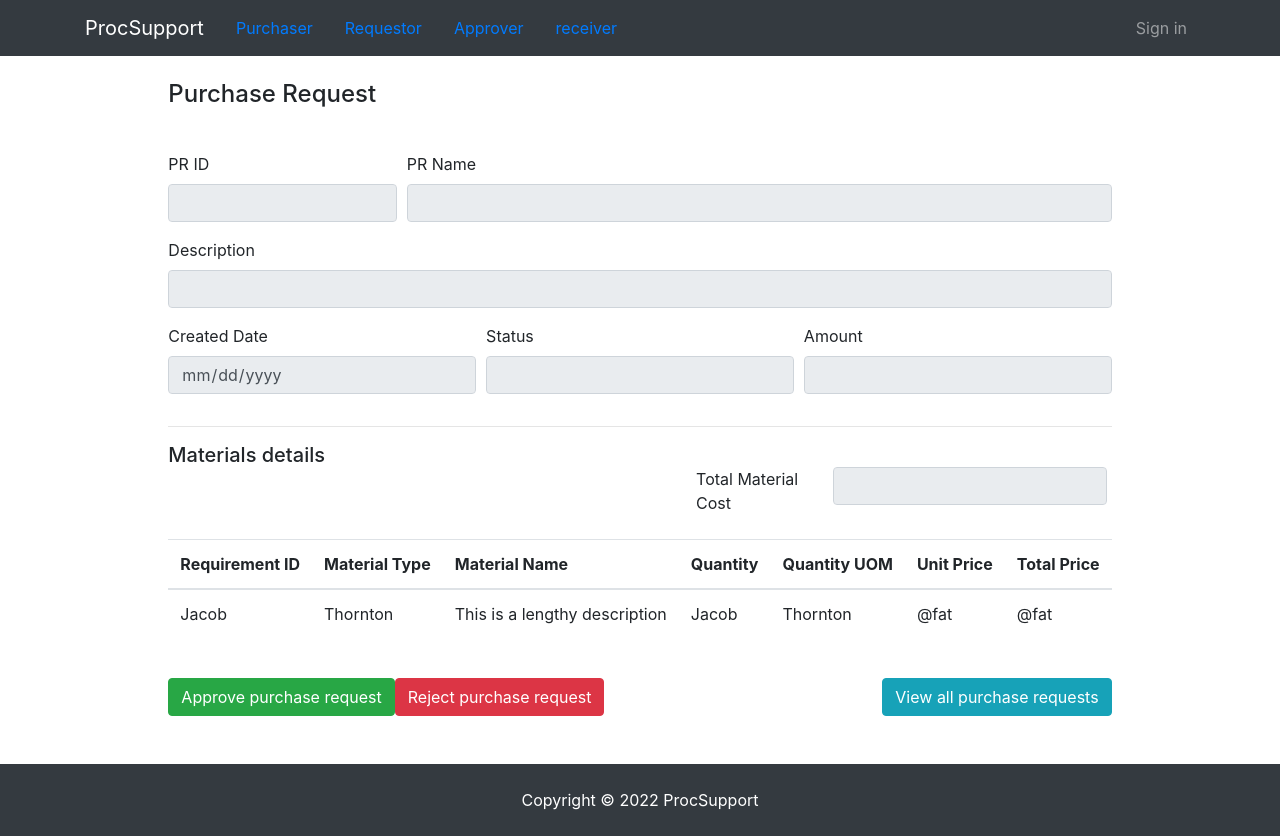
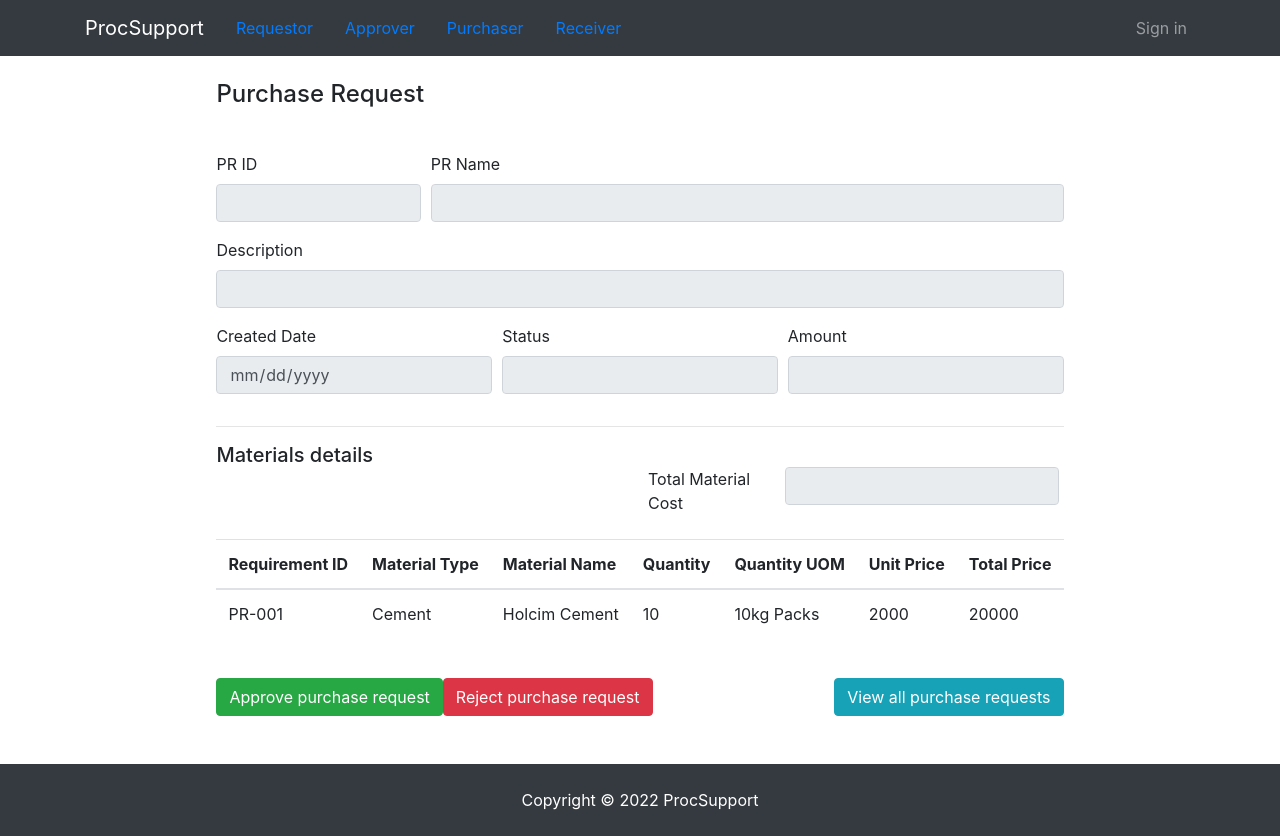
Before and after one commit to assignments-sliit/procsupport-frontend, a React (Create React App) app: page /viewSelectedPRRecord in a window 1280 px wide. Built offline with nearby package versions, Linux system fonts and the light colour scheme.

Commit message:
backup changes

```diff
--- a/src/components/approver/ApproverListView.js
+++ b/src/components/approver/ApproverListView.js
@@ -1,5 +1,5 @@
 import React, { Component } from "react";
-//import { Link } from "react-router-dom";
+import { Link } from "react-router-dom";
 //import axios from "axios";
 
 const list = [
@@ -150,7 +150,7 @@ class ApproverListView extends Component {
               <br />
               <div className="table-responsive-lg">
                 <table className="table">
-                  <thead>
+                <thead className="thead-dark">
                     <tr>
                       <th></th>
                       <th scope="col">PR ID</th>
@@ -188,12 +188,15 @@ class ApproverListView extends Component {
                     ))}
                   </tbody>
                 </table>
-                <button
+                {/* <button
                   className="btn btn-primary float-right"
                   onClick={() => this.getSelectedRows()}
                 >
                   View Purchase Request details
-                </button>
+                </button> */}
+                <Link className="btn btn-success" to="/viewSelectedPRRecord">
+                View Purchase Request details
+              </Link>
                 <br />
                 <br />
               </div>
--- a/src/components/approver/ViewSelectedPRRecord.js
+++ b/src/components/approver/ViewSelectedPRRecord.js
@@ -106,13 +106,13 @@ class ViewSelectedPRRecord extends Component {
                     </thead>
                     <tbody>
                       <tr>
-                        <td>Jacob</td>
-                        <td>Thornton</td>
-                        <td>This is a lengthy description</td>
-                        <td>Jacob</td>
-                        <td>Thornton</td>
-                        <td>@fat</td>
-                        <td>@fat</td>
+                        <td>PR-001</td>
+                        <td>Cement</td>
+                        <td>Holcim Cement</td>
+                        <td>10</td>
+                        <td>10kg Packs</td>
+                        <td>2000</td>
+                        <td>20000</td>
                       </tr>
                     </tbody>
                   </table>
@@ -120,11 +120,14 @@ class ViewSelectedPRRecord extends Component {
               </form>
 
               <br />
-              <Link to="/login" className="btn btn-md btn-success float-left">
+              <Link
+                to="/viewApproverList"
+                className="btn btn-md btn-success float-left"
+              >
                 Approve purchase request
               </Link>
 
-              <Link to="/login" className="btn btn-md btn-danger">
+              <Link to="/viewApproverList" className="btn btn-md btn-danger">
                 Reject purchase request
               </Link>
 
--- a/src/components/layout/Navbar.js
+++ b/src/components/layout/Navbar.js
@@ -17,17 +17,18 @@ class Navbar extends Component {
           >
             <span className="navbar-toggler-icon" />
           </button>
-          <Link className="nav-link" to="/approvedPurchaseList">
-            Purchaser
-          </Link>
+
           <Link className="nav-link" to="/viewPRList">
             Requestor
           </Link>
           <Link className="nav-link" to="/viewApproverList">
             Approver
           </Link>
+          <Link className="nav-link" to="/approvedPurchaseList">
+            Purchaser
+          </Link>
           <Link className="nav-link" to="/viewDeliveryList">
-            receiver
+            Receiver
           </Link>
 
 
--- a/src/components/purchaser/ApprovedPurchaseList.js
+++ b/src/components/purchaser/ApprovedPurchaseList.js
@@ -1,6 +1,19 @@
 import React, { Component } from "react";
 import axios from "axios";
 import { Link } from "react-router-dom";
+
+const list = [
+  {
+    id: 1,
+    selected: false,
+    prid: "PR-001",
+    prName: "PipeOrder01",
+    description: "Need 10 pipes",
+    amount: "1000",
+    createdOn: "11/10/2022",
+    updatedOn: "11/10/2022",
+    status: "Approved",
+  }]
 
 const ApprovedPurchase = (props) => (
   <tr>
@@ -26,6 +39,9 @@ class ApprovedPurchaseList extends Component {
     this.state = {
       approvedPurchase: [],
       budget: [],
+      MasterChecked: false,
+      SelectedList: [],
+      List: list,
     };
   }
 
@@ -103,6 +119,46 @@ class ApprovedPurchaseList extends Component {
     // Navigate to Another Component
     navigate("/CreatePurchaseOrder");
   }
+  onMasterCheck(e) {
+    let tempList = this.state.List;
+    // Check/ UnCheck All Items
+    tempList.map((approver) => (approver.selected = e.target.checked));
+
+    //Update State
+    this.setState({
+      MasterChecked: e.target.checked,
+      List: tempList,
+      SelectedList: this.state.List.filter((e) => e.selected),
+    });
+  }
+
+  // Update List Item's state and Master Checkbox State
+  onItemCheck(e, item) {
+    let tempList = this.state.List;
+    tempList.map((user) => {
+      if (user.id === item.id) {
+        user.selected = e.target.checked;
+      }
+      return user;
+    });
+    //To Control Master Checkbox State
+    const totalItems = this.state.List.length;
+    const totalCheckedItems = tempList.filter((e) => e.selected).length;
+
+    // Update State
+    this.setState({
+      MasterChecked: totalItems === totalCheckedItems,
+      List: tempList,
+      SelectedList: this.state.List.filter((e) => e.selected),
+    });
+  }
+
+  // Event to get selected rows(Optional)
+  getSelectedRows() {
+    this.setState({
+      SelectedList: this.state.List.filter((e) => e.selected),
+    });
+  }
 
   render() {
     return (
@@ -128,7 +184,8 @@ class ApprovedPurchaseList extends Component {
           <table className="table">
             <thead className="thead-dark">
               <tr>
-                <th scope="col">#</th>
+                <th></th>
+                {/* <th scope="col">#</th> */}
                 <th scope="col">PR ID</th>
                 <th scope="col">Name</th>
                 <th scope="col">Description</th>
@@ -139,7 +196,7 @@ class ApprovedPurchaseList extends Component {
               </tr>
             </thead>
             <tbody>
-              <tr>
+              {/* <tr>
                 <th scope="row">
                   <div class="form-check form-check-inline">
                     <input
@@ -157,8 +214,32 @@ class ApprovedPurchaseList extends Component {
                 <td>11/10/2022</td>
                 <td>11/10/2022</td>
                 <td>Approved</td>
-              </tr>
+              </tr> */}
               {/* {this.ApprovedPurchaseList()} */}
+
+              {this.state.List.map((purchaser) => (
+                      <tr
+                        key={purchaser.id}
+                        className={purchaser.selected ? "selected" : ""}
+                      >
+                        <th scope="row">
+                          <input
+                            type="checkbox"
+                            checked={purchaser.selected}
+                            className="form-check-input"
+                            id="rowcheck{user.id}"
+                            onChange={(e) => this.onItemCheck(e, purchaser)}
+                          />
+                        </th>
+                        <td>{purchaser.prid}</td>
+                        <td>{purchaser.prName}</td>
+                        <td>{purchaser.description}</td>
+                        <td>{purchaser.amount}</td>
+                        <td>{purchaser.createdOn}</td>
+                        <td>{purchaser.updatedOn}</td>
+                        <td>{purchaser.status}</td>
+                      </tr>
+                    ))}
             </tbody>
           </table>
         </div>
--- a/src/components/purchaser/CreatePurchaseOrder.js
+++ b/src/components/purchaser/CreatePurchaseOrder.js
@@ -231,8 +231,8 @@ class CreatePurchaseOrder extends Component {
                   <td>Holcim Cement</td>
                   <td>10</td>
                   <td>10kg Packs</td>
-                  <td>2500</td>
-                  <td>25000</td>
+                  <td>2000</td>
+                  <td>20000</td>
                 </tr>
               </tbody>
             </table>
--- a/src/components/receiver/CreateNewDelivery.js
+++ b/src/components/receiver/CreateNewDelivery.js
@@ -87,7 +87,7 @@ class CreateNewDelivery extends Component {
               </form>
 
               <br />
-              <Link to="/login" className="btn btn-md btn-success">
+              <Link to="/viewDeliveryList" className="btn btn-md btn-success">
                 Create delivery
               </Link>
 
--- a/src/components/receiver/ViewDeliveryList.js
+++ b/src/components/receiver/ViewDeliveryList.js
@@ -1,5 +1,5 @@
 import React, { Component } from "react";
-//import { Link } from "react-router-dom";
+import { Link } from "react-router-dom";
 //import axios from "axios";
 
 const list = [
@@ -174,24 +174,33 @@ class ReceiverListView extends Component {
                     role="group"
                     aria-label="First group"
                   >
-                    <button
+                    {/* <button
                       className="btn btn-success float-right"
                       onClick={() => this.getSelectedRows()}
                     >
                       Create Delivery
-                    </button>
+                    </button> */}
+                    <Link className="btn btn-success" to="/createDelivery">
+                      Create Delivery
+                    </Link>
                   </div>
                   <div
                     class="btn-group mr-2"
                     role="group"
                     aria-label="Second group"
                   >
-                    <button
+                    {/* <button
                       className="btn btn-primary float-right"
                       onClick={() => this.getSelectedRows()}
                     >
                       View Delivery details
-                    </button>
+                    </button> */}
+                    <Link
+                      className="btn btn-success"
+                      to="/viewSelectedDelivery"
+                    >
+                      View Delivery details
+                    </Link>
                   </div>
                 </div>
               </div>
--- a/src/components/receiver/ViewSelectedDelivery.js
+++ b/src/components/receiver/ViewSelectedDelivery.js
@@ -107,7 +107,7 @@ class ViewSelectedDelivery extends Component {
               </form>
 
               <br />
-              <Link to="/login" className="btn btn-md btn-success">
+              <Link to="/viewDeliveryList" className="btn btn-md btn-success">
                 Save delivery status
               </Link>
 
--- a/src/components/requestor/AddNewPR.js
+++ b/src/components/requestor/AddNewPR.js
@@ -158,7 +158,7 @@ class AddNewPR extends Component {
               </form>
 
               <br />
-              <Link className="btn btn-md btn-success float-right">
+              <Link className="btn btn-md btn-success float-right" to="/viewPRList">
                 {" "}
                 Submit new purchase request
               </Link>
```
